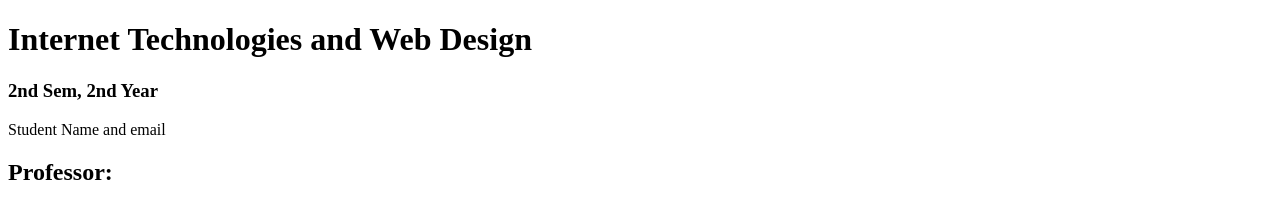
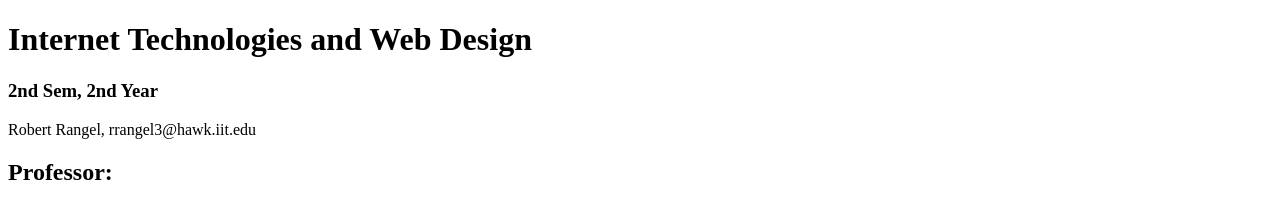
Before and after one commit to robowango/laab2, a plain HTML site: page index.html in a window 1280 px wide. Shown: the top 202 px of the page. Drawn offline with Linux system fonts and the light colour scheme.

Commit message:
Update index.html

```diff
--- a/index.html
+++ b/index.html
@@ -7,7 +7,7 @@
 <body>
   <h1>Internet Technologies and Web Design</h1>
   <h3>2nd Sem, 2nd Year</h3>
-  <p>Student Name and email</p>
+  <p>Robert Rangel, rrangel3@hawk.iit.edu</p>
   <h2>Professor:</h2>
   <p>Daniel Krieglstein</p>
   <h2>Lecture Days, Time and Place:</h2>
```
